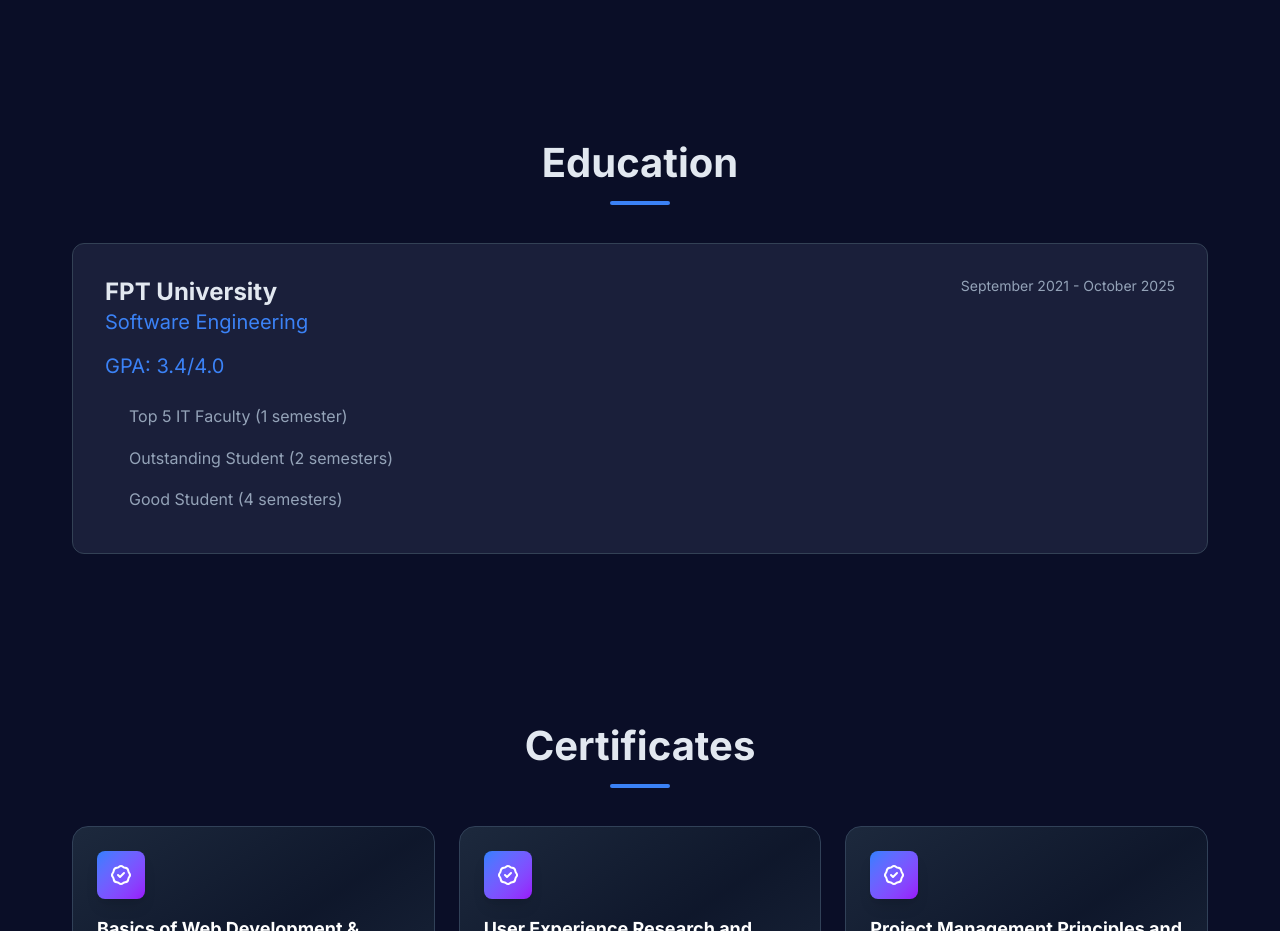
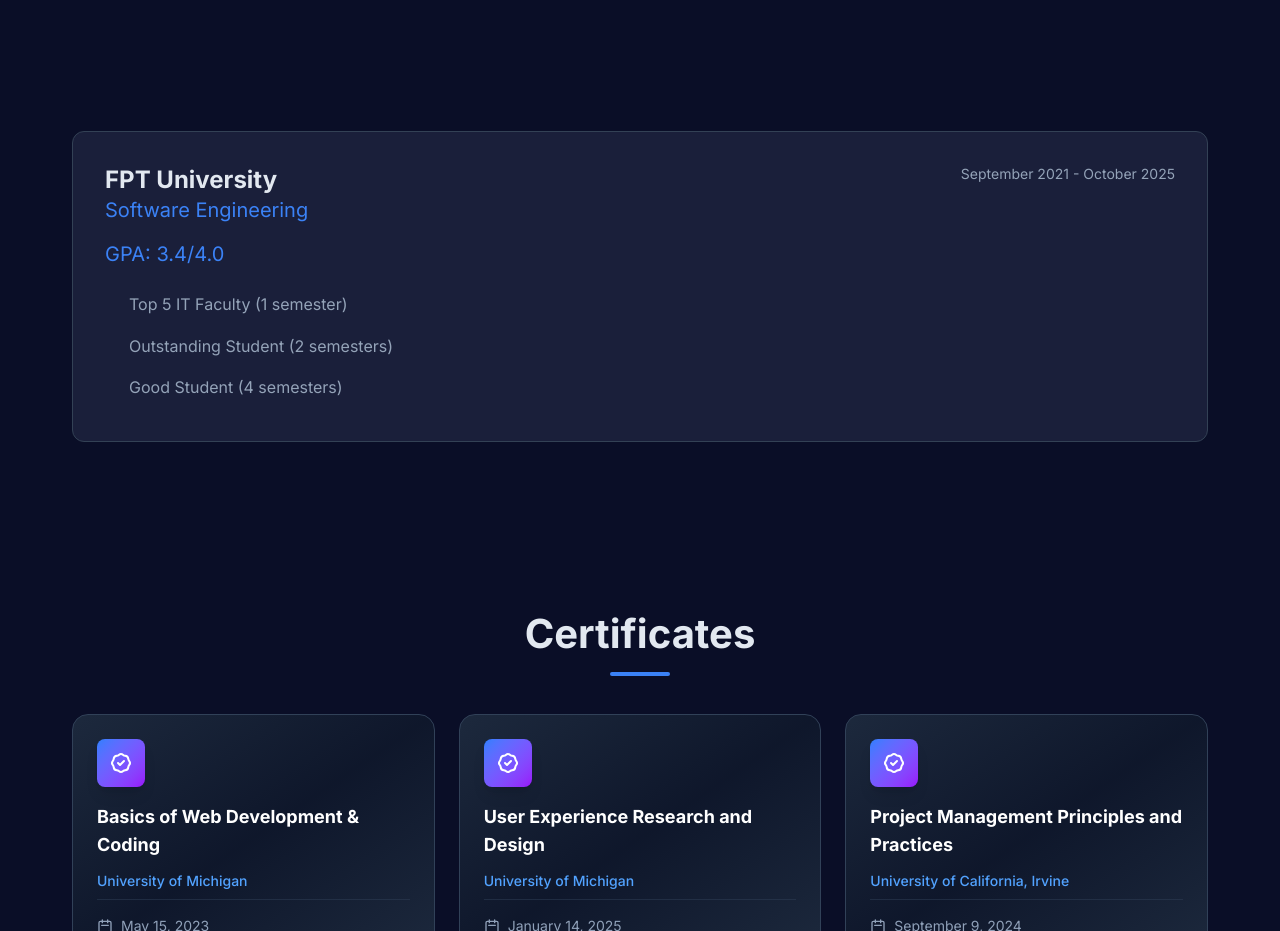
Before and after one commit to phucdtWork/my-portfolio, a Next.js app: page / in a window 1280 px wide. Shown: the part 2900-3831 px from the top of the page. Built offline with nearby package versions, Linux system fonts and the light colour scheme.

Commit message:
chore: test deploy

```diff
--- a/src/app/components/sections/Education.tsx
+++ b/src/app/components/sections/Education.tsx
@@ -20,13 +20,13 @@
   });
   return (
     <section id="education">
-      <h2
+      {/* <h2
         className="section-title"
         ref={animationTitle.ref}
         style={animationTitle.style}
       >
         Education
-      </h2>
+      </h2> */}
 
       <div
         ref={animationScale.ref}
```
